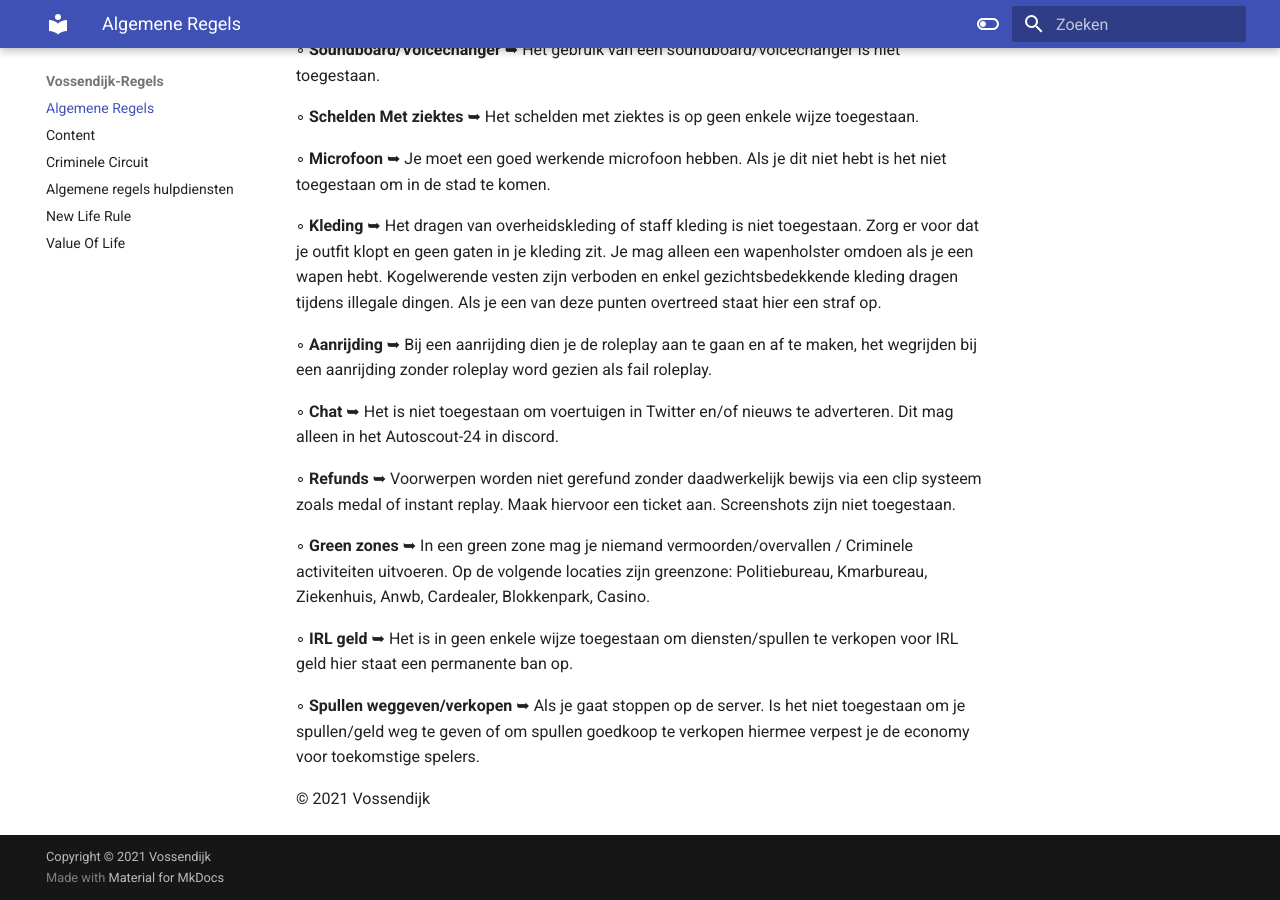
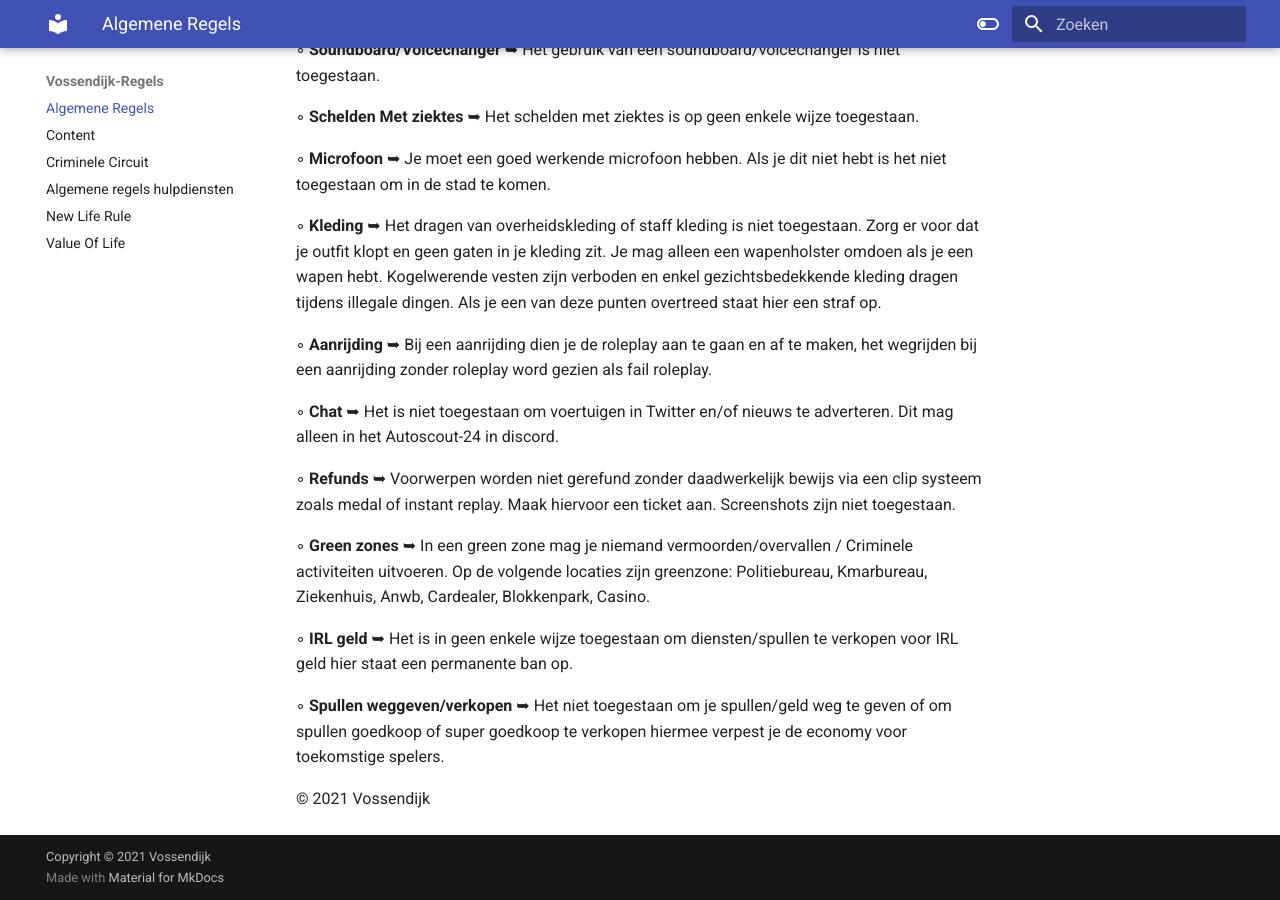
Before and after one commit to mrleduck/Vossendijk-Regels, an MkDocs documentation site: the page built from docs/index.md, in a window 1280 px wide and 900 px high, scrolled down 1227 px. Built offline with MkDocs 1.6.1 and Material for MkDocs 9.7.7, drawn with Linux system fonts in a browser that asks for light colours.

Commit message:
Update index.md

```diff
--- a/docs/index.md
+++ b/docs/index.md
@@ -48,6 +48,6 @@
 
 ◦ <b>IRL geld</b> ➥ Het is in geen enkele wijze toegestaan om diensten/spullen te verkopen voor IRL geld hier staat een permanente ban op.
 
-◦ <b>Spullen weggeven/verkopen</b> ➥ Als je gaat stoppen op de server. Is het niet toegestaan om je spullen/geld weg te geven of om spullen goedkoop te verkopen hiermee verpest je de economy voor toekomstige spelers.
+◦ <b>Spullen weggeven/verkopen</b> ➥ Het niet toegestaan om je spullen/geld weg te geven of om spullen goedkoop of super goedkoop te verkopen hiermee verpest je de economy voor toekomstige spelers.
 
 © 2021 Vossendijk
```
